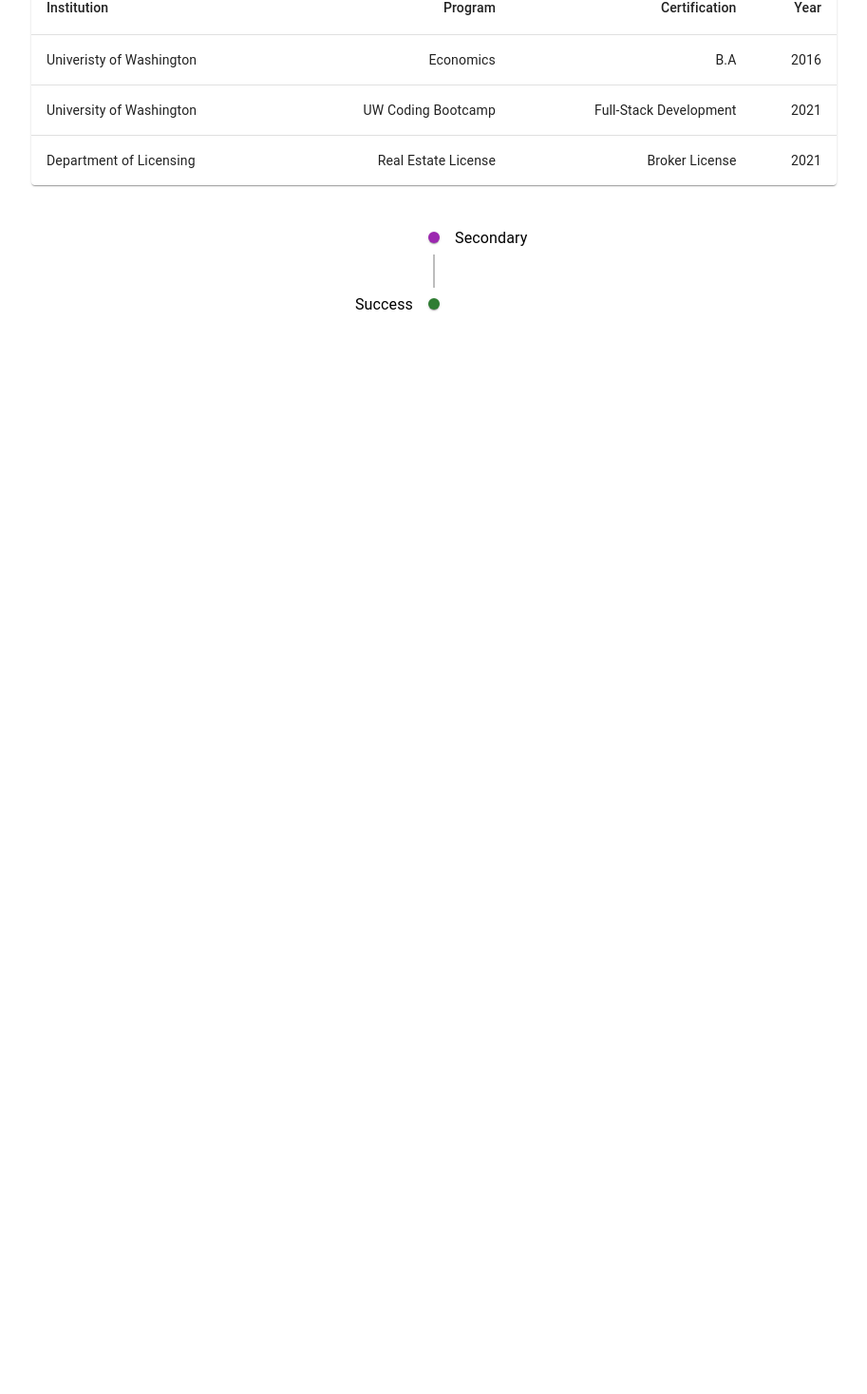
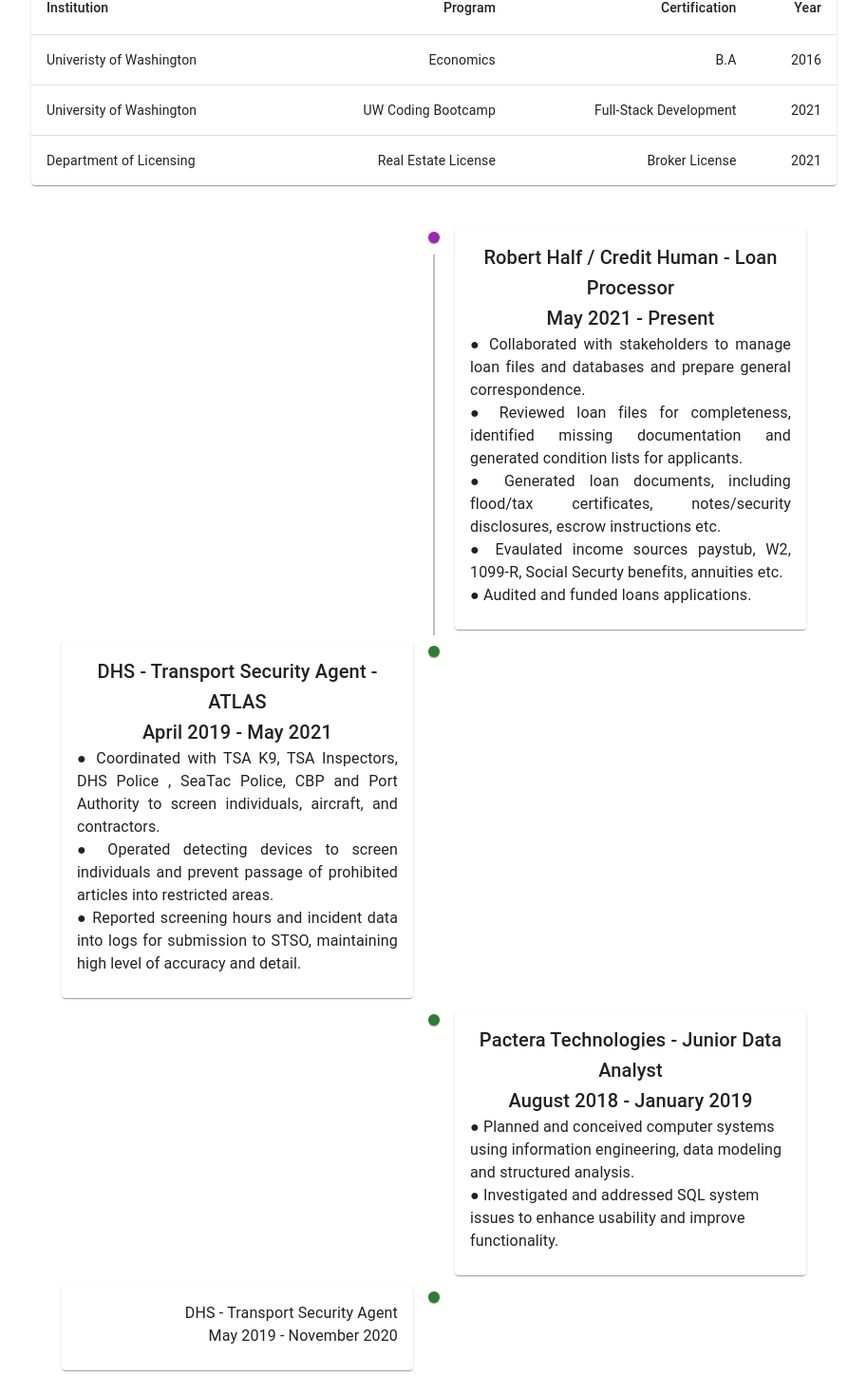
Before and after one commit to JMagic-Learner/portfolio2022, a React (Create React App) app in the folder client/: page /Resume in a window 1280 px wide. Shown: the part 408-1876 px from the top of the page at 95% size, without its empty margins (183-1096 px from the left). Before the commit the page ends 803 px from the top, so only its background shows below. Built offline with nearby package versions, Linux system fonts and the light colour scheme.

Commit message:
We have fleshed out the resume page even more

```diff
--- a/client/src/components/Timeline/index.js
+++ b/client/src/components/Timeline/index.js
@@ -1,4 +1,7 @@
 import * as React from 'react';
+import { Typography } from '@mui/material';
+
+//Timeline Components
 import Timeline from '@mui/lab/Timeline';
 import TimelineItem from '@mui/lab/TimelineItem';
 import TimelineSeparator from '@mui/lab/TimelineSeparator';
@@ -6,21 +9,80 @@
 import TimelineContent from '@mui/lab/TimelineContent';
 import TimelineDot from '@mui/lab/TimelineDot';
 
+//Card Components
+import Card from '@mui/material/Card';
+import CardContent from '@mui/material/CardContent';
+import CardMedia from '@mui/material/CardMedia';
+import CardActions from '@mui/material/CardActions';
+import Button from '@mui/material/Button';
+
 export default function ColorsTimeline() {
   return (
     <Timeline position="alternate">
+      {/* Robert Half / Credit Human Job Description */}
       <TimelineItem>
         <TimelineSeparator>
           <TimelineDot color="secondary" />
           <TimelineConnector />
         </TimelineSeparator>
-        <TimelineContent>Secondary</TimelineContent>
+        <TimelineContent>
+          <Card>
+            <CardContent>
+              <Typography align="center" variant="h6"> Robert Half / Credit Human - Loan Processor </Typography>
+              <Typography align="center" variant="h6"> May 2021 - Present </Typography>
+              <Typography align="justify"> ● Collaborated with stakeholders to manage loan files and databases and prepare general correspondence.</Typography>
+              <Typography align="justify"> ● Reviewed loan files for completeness, identified missing documentation and generated condition lists for applicants.</Typography>
+              <Typography align="justify"> ● Generated loan documents, including flood/tax certificates, notes/security disclosures, escrow instructions etc. </Typography>
+              <Typography align="justify"> ● Evaulated income sources paystub, W2, 1099-R, Social Securty benefits, annuities etc.</Typography>
+              <Typography align="justify"> ● Audited and funded loans applications.</Typography>
+            </CardContent>
+          </Card>
+
+        </TimelineContent>
       </TimelineItem>
+      {/* TSA Agent / ATLAS */}
       <TimelineItem>
         <TimelineSeparator>
           <TimelineDot color="success" />
         </TimelineSeparator>
-        <TimelineContent>Success</TimelineContent>
+        <TimelineContent>
+          <Card>
+            <CardContent>
+              <Typography align="center" variant="h6"> DHS - Transport Security Agent - ATLAS </Typography>
+              <Typography align="center" variant="h6"> April 2019 - May 2021 </Typography>
+              <Typography align="justify"> ● Coordinated with TSA K9, TSA Inspectors, DHS Police , SeaTac Police, CBP and Port Authority to screen individuals, aircraft, and contractors.</Typography>
+              <Typography align="justify"> ● Operated detecting devices to screen individuals and prevent passage of prohibited articles into restricted areas. </Typography>
+              <Typography align="justify"> ● Reported screening hours and incident data into logs for submission to STSO, maintaining high level of accuracy and detail.</Typography>
+            </CardContent>
+          </Card></TimelineContent>
+      </TimelineItem>
+        {/* Pactera Technologies */}
+      <TimelineItem>
+        <TimelineSeparator>
+          <TimelineDot color="success" />
+        </TimelineSeparator>
+        <TimelineContent>
+          <Card>
+            <CardContent>
+            <Typography align="center" variant="h6"> Pactera Technologies - Junior Data Analyst </Typography>
+            <Typography align="center" variant="h6"> August 2018 - January 2019 </Typography>
+              <Typography> ● Planned and conceived computer systems using information engineering, data modeling and structured analysis. </Typography>
+              <Typography> ● Investigated and addressed SQL system issues to enhance usability and improve functionality.</Typography>
+            </CardContent>
+          </Card></TimelineContent>
+      </TimelineItem>
+
+      <TimelineItem>
+        <TimelineSeparator>
+          <TimelineDot color="success" />
+        </TimelineSeparator>
+        <TimelineContent>
+          <Card>
+            <CardContent>
+              <Typography> DHS - Transport Security Agent </Typography>
+              <Typography> May 2019 - November 2020</Typography>
+            </CardContent>
+          </Card></TimelineContent>
       </TimelineItem>
     </Timeline>
   );
```
